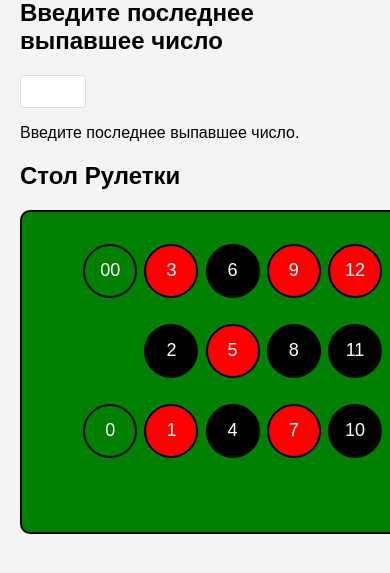
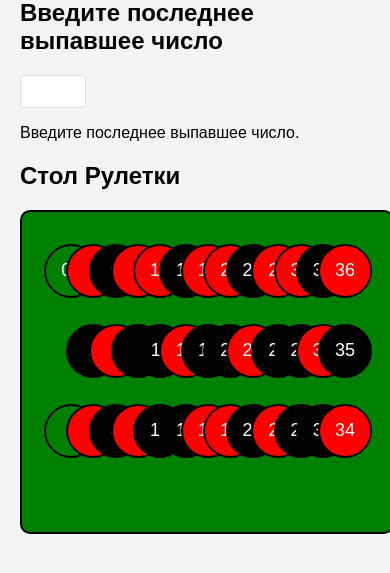
Before and after one commit to snokses911/loool, a Flask app: page / in a window 390 px wide; the page is wider, and only the part inside the window is pictured. Shown: the part 138-711 px from the top of that part. Run offline with Flask 3, Linux system fonts and the light colour scheme.

Commit message:
Обновлены index.html, style.css для оптимизации на разные экраны

```diff
--- a/static/css/style.css
+++ b/static/css/style.css
@@ -104,6 +104,13 @@ button:hover {
     top: 60%;
 }
 
+@media (max-width: 768px) {
+    .roulette-table {
+      width: 100%; /* Адаптируйте ширину стола под размер экрана */
+      font-size: 12px; /* Уменьшите размер шрифта */
+    }
+
 .roulette-number:hover {
     background-color: #eee;
 }
+}
--- a/templates/index.html
+++ b/templates/index.html
@@ -1,6 +1,7 @@
 <!DOCTYPE html>
 <html lang="en">
 <head>
+    <meta name="viewport" content="width=device-width, initial-scale=1.0">
     <meta charset="UTF-8">
     <title>Предсказывание Рулетки</title>
     <link rel="stylesheet" href="{{ url_for('static', filename='css/style.css') }}">
```
